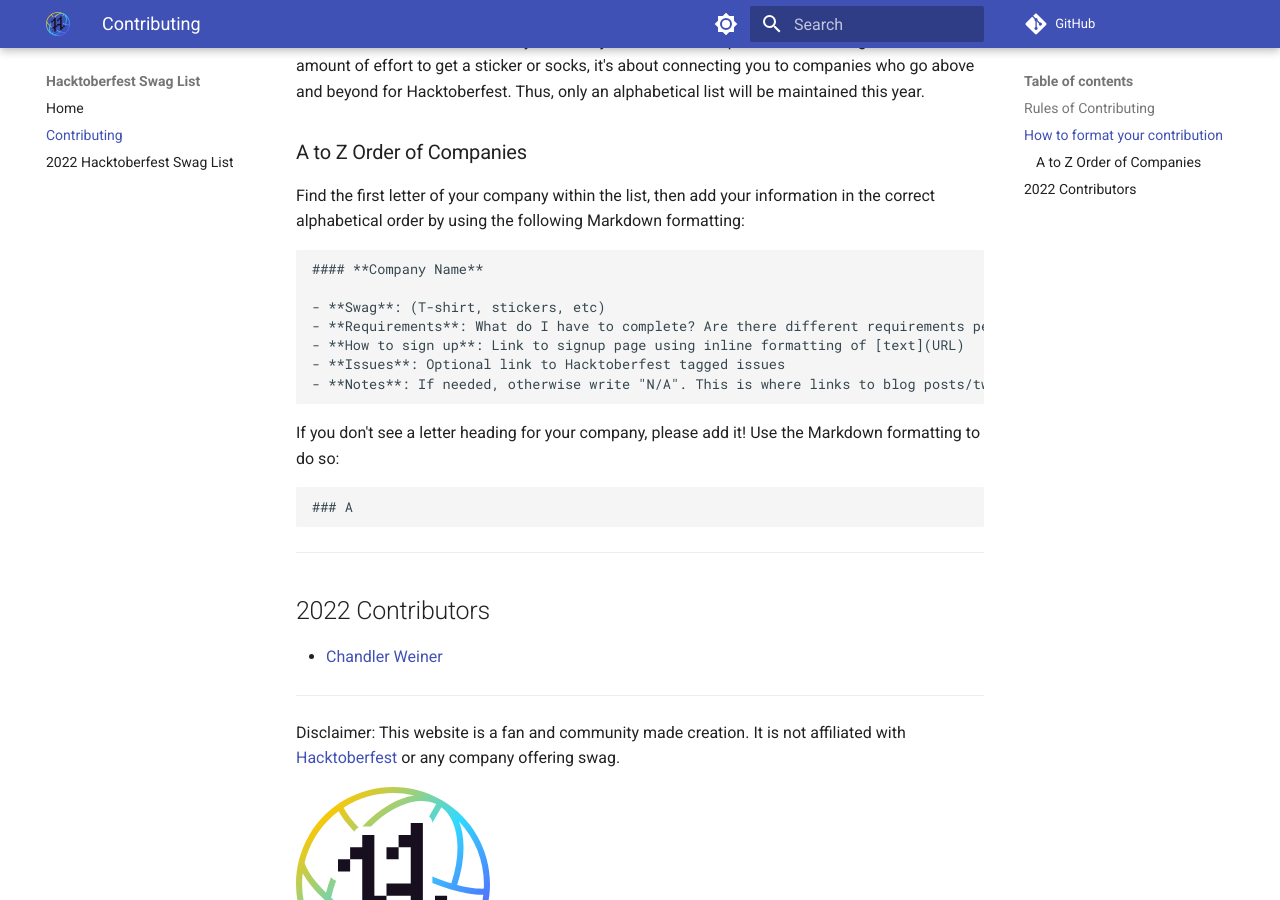
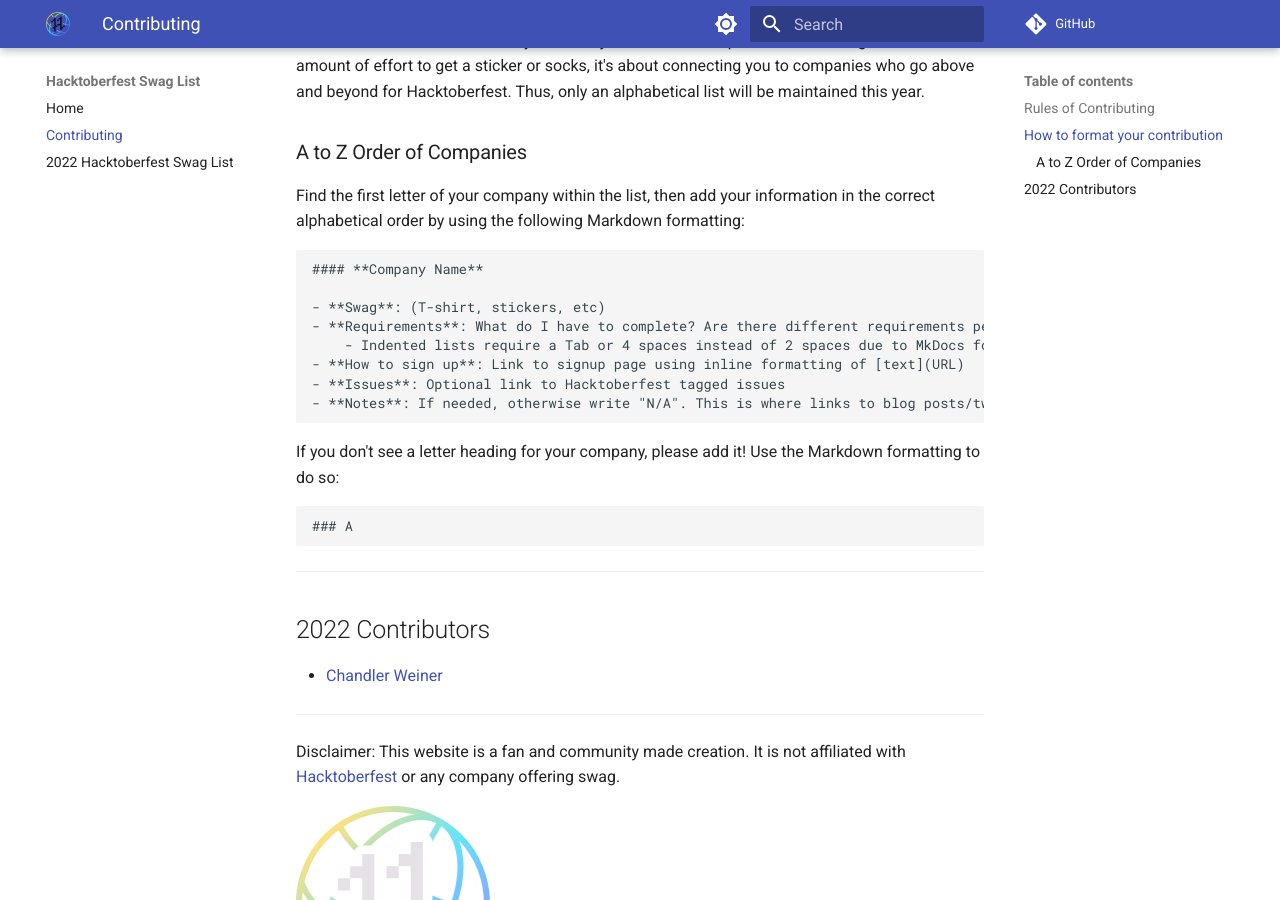
Before and after one commit to crweiner/hacktoberfest-swag-list, an MkDocs documentation site: the page built from docs/contributing.md, in a window 1280 px wide and 900 px high, scrolled down 1084 px. Built offline with MkDocs 1.6.1 and Material for MkDocs 9.7.7, drawn with Linux system fonts in a browser that asks for light colours; comment, search, counter and statistics services are not loaded.

Commit message:
Update md and image

```diff
--- a/docs/contributing.md
+++ b/docs/contributing.md
@@ -36,6 +36,7 @@
 
 - **Swag**: (T-shirt, stickers, etc)
 - **Requirements**: What do I have to complete? Are there different requirements per swag item? Are the PRs merged or just submitted?
+    - Indented lists require a Tab or 4 spaces instead of 2 spaces due to MkDocs formatting.
 - **How to sign up**: Link to signup page using inline formatting of [text](URL)
 - **Issues**: Optional link to Hacktoberfest tagged issues
 - **Notes**: If needed, otherwise write "N/A". This is where links to blog posts/tweets go.
@@ -57,7 +58,7 @@
 
 Disclaimer: This website is a fan and community made creation. It is not affiliated with [Hacktoberfest](https://hacktoberfest.digitalocean.com/) or any company offering swag.
 
-![Presented by DigitalOcean](img/Hfest-Badge-2-Color-Void.svg)
+![Presented by DigitalOcean](img/Hfest-Badge-2-Color-Manga.svg)
 
 ---
 
```
Also changed, not shown: Readme.md (+1 -1 lines), docs/index.md (+1 -1 lines), docs/list.md (+1 -1 lines), docs/img/Hfest-Badge-2-Color-Manga.svg (added), 1 other file.
